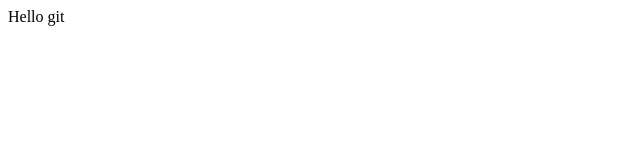
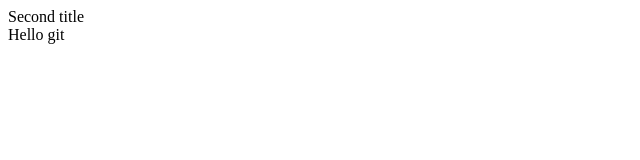
Before and after one commit to EOKvashnin/git_start, a plain HTML site: page index.html in a window 1280 px wide. Shown: the full height of the page, 0-640 px from the left. Drawn offline with Linux system fonts and the light colour scheme.

Commit message:
edited index

```diff
--- a/index.html
+++ b/index.html
@@ -4,6 +4,7 @@
 		<meta charset="UTF-8" />
 		<meta name="viewport" content="width=device-width, initial-scale=1.0" />
 		<title>Git command learning</title>
+		<div class="second_title">Second title</div>
 	</head>
 	<body>
 		Hello git
```
